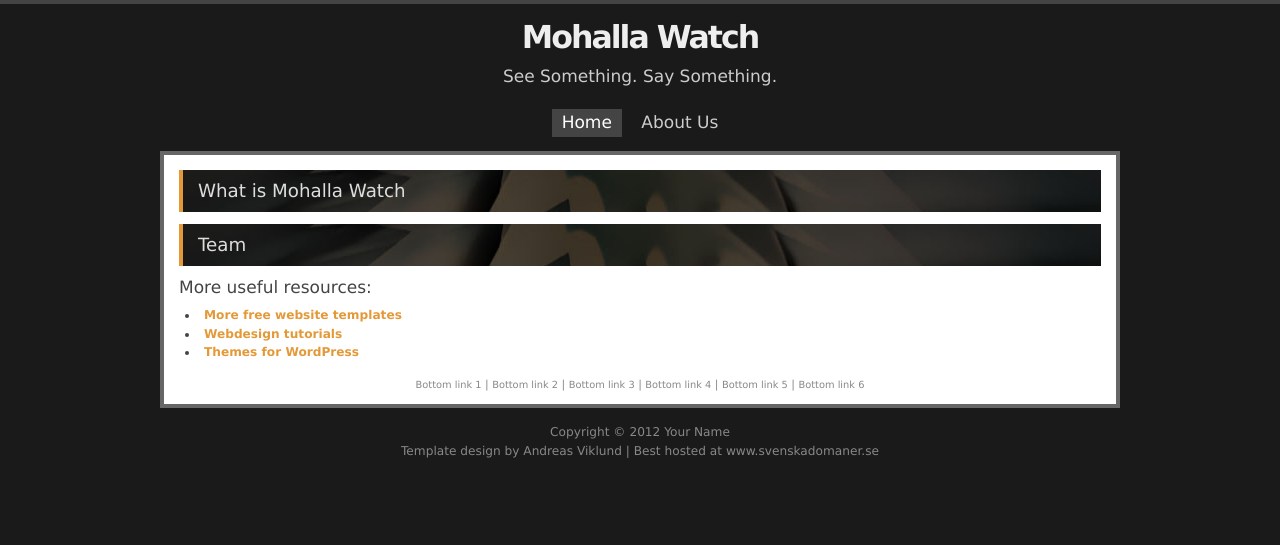
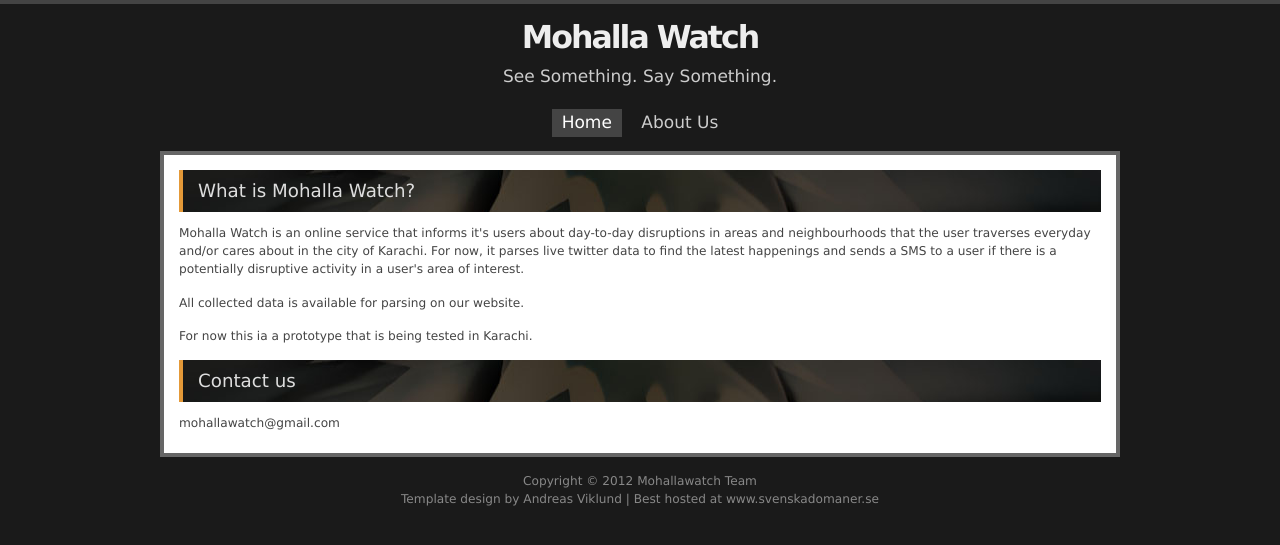
Before and after one commit to hunainkapadia/mohallawatch, a Django app: page /about/ in a window 1280 px wide. Shown: the top 545 px of the page. Run offline with Django 3.2, Linux system fonts and the light colour scheme; parts of the project's set-up code (start-up, migrations or seed data) failed here and were passed over.

Commit message:
fixing templates

```diff
--- a/website/django/mohallawatch/templates/home/about.html
+++ b/website/django/mohallawatch/templates/home/about.html
@@ -21,22 +21,24 @@
 
 	<div id="maincontent">
 		<!--<h2>No need to <a href="#">make things</a> complicated...</h2>-->
-        <h2>What is Mohalla Watch</h2>
+        <h2>What is Mohalla Watch?</h2>
+            <p>Mohalla Watch is an online service that informs it's users about day-to-day disruptions in areas and
+            neighbourhoods that the user traverses everyday and/or cares about in the city of Karachi. For now, it parses live twitter data to find
+            the latest happenings and sends a SMS to a user if there is a potentially disruptive activity in a user's area
+            of interest.</p>
+
+            <p>All collected data is available for parsing on our website.</p>
+
+            <p>For now this ia a prototype that is being tested in Karachi.</p>
+
+        <h2>Contact us</h2>
+            <p>mohallawatch@gmail.com</p>
 
 
-        <h2>Team</h2>
-		<h3>More useful resources:</h3>
-
-		<ul>
-			<li><a href="http://andreasviklund.com/templates/">More free website templates</a></li>
-			<li><a href="http://andreasviklund.com/tag/tutorials/">Webdesign tutorials</a></li>
-			<li><a href="http://andreasviklund.com/wordpress-themes/">Themes for WordPress</a></li>
-		</ul>
-
-		<p class="bottomlinks"><a href="#">Bottom link 1</a> | <a href="#">Bottom link 2</a> | <a href="#">Bottom link 3</a> | <a href="#">Bottom link 4</a> | <a href="#">Bottom link 5</a> | <a href="#">Bottom link 6</a></p>
+		<!--<p class="bottomlinks"><a href="#">Bottom link 1</a> | <a href="#">Bottom link 2</a> | <a href="#">Bottom link 3</a> | <a href="#">Bottom link 4</a> | <a href="#">Bottom link 5</a> | <a href="#">Bottom link 6</a></p>-->
 	</div>
 
-	<p class="footer">Copyright &copy; 2012 <a href="index.html">Your Name</a><br />
+	<p class="footer">Copyright &copy; 2012 <a href="index.html">Mohallawatch Team</a><br />
 	Template design by <a href="http://andreasviklund.com/">Andreas Viklund</a> | Best hosted at <a href="https://www.svenskadomaner.se/?ref=mall&amp;ling=en" title="Svenska Domäner AB">www.svenskadomaner.se</a></p>
 </div>
 </body>
```
Also changed, not shown: website/django/mohallawatch/templates/home/index.html (+3 -4 lines).
